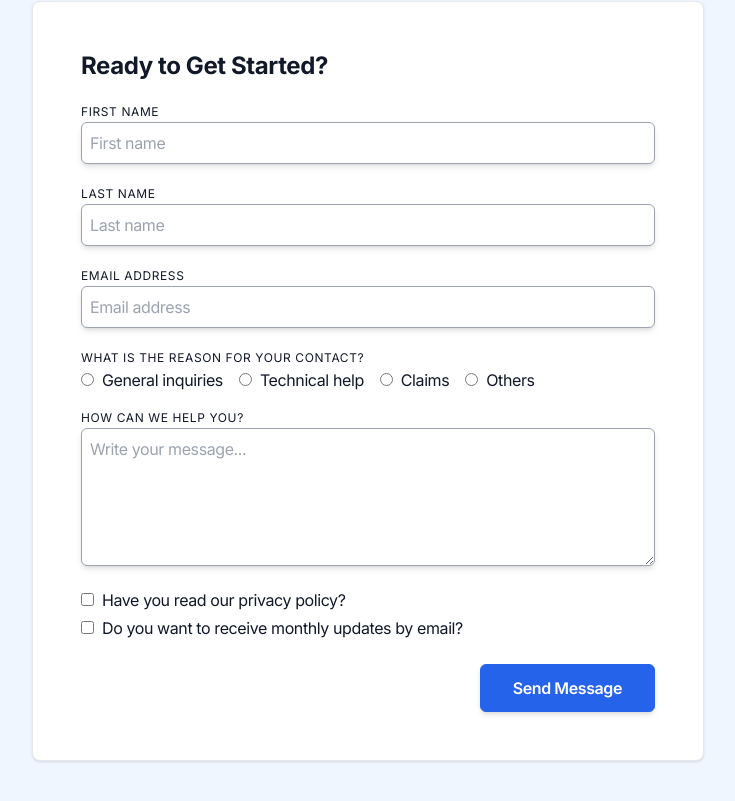
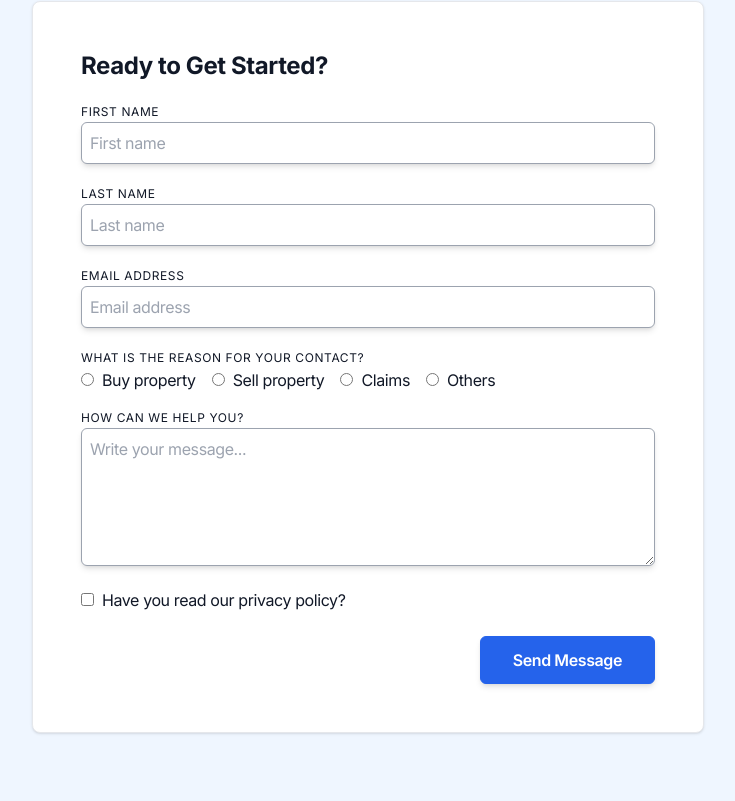
Before and after one commit to webDesignMumeishon/spokane-realtors, a Next.js app: page /contact in a window 1280 px wide. Shown: the part 483-1284 px from the top of the page, without its empty margins (272-1007 px from the left). Built offline with nearby package versions, Linux system fonts and the light colour scheme.

Commit message:
adjust form

```diff
--- a/src/shared/data/pages/contact.data.tsx
+++ b/src/shared/data/pages/contact.data.tsx
@@ -73,10 +73,10 @@ export const contact2Contact: ContactProps = {
       label: 'What is the reason for your contact?',
       radios: [
         {
-          label: 'General inquiries',
+          label: 'Buy property',
         },
         {
-          label: 'Technical help',
+          label: 'Sell property',
         },
         {
           label: 'Claims',
@@ -98,10 +98,10 @@ export const contact2Contact: ContactProps = {
         label: 'Have you read our privacy policy?',
         value: '',
       },
-      {
-        label: 'Do you want to receive monthly updates by email?',
-        value: '',
-      },
+      // {
+      //   label: 'Do you want to receive monthly updates by email?',
+      //   value: '',
+      // },
     ],
     btn: {
       title: 'Send Message',
```
